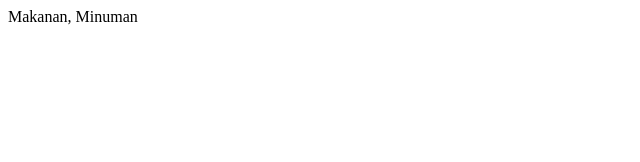
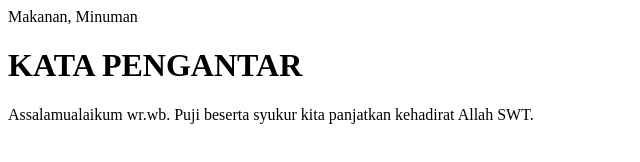
Before and after one commit to kucinggoreng-sys/git-lanjutan, a plain HTML site: page index.html in a window 1280 px wide. Shown: the whole page, without its empty margins (0-640 px from the left). Drawn offline with Linux system fonts and the light colour scheme.

Commit message:
Menambahkan Kata Pengantar

```diff
--- a/index.html
+++ b/index.html
@@ -7,5 +7,7 @@
 </head>
 <body>
     Makanan, Minuman
+    <h1>KATA PENGANTAR</h1>
+    <p>Assalamualaikum wr.wb. Puji beserta syukur kita panjatkan kehadirat Allah SWT.</p>
 </body>
 </html>
```
